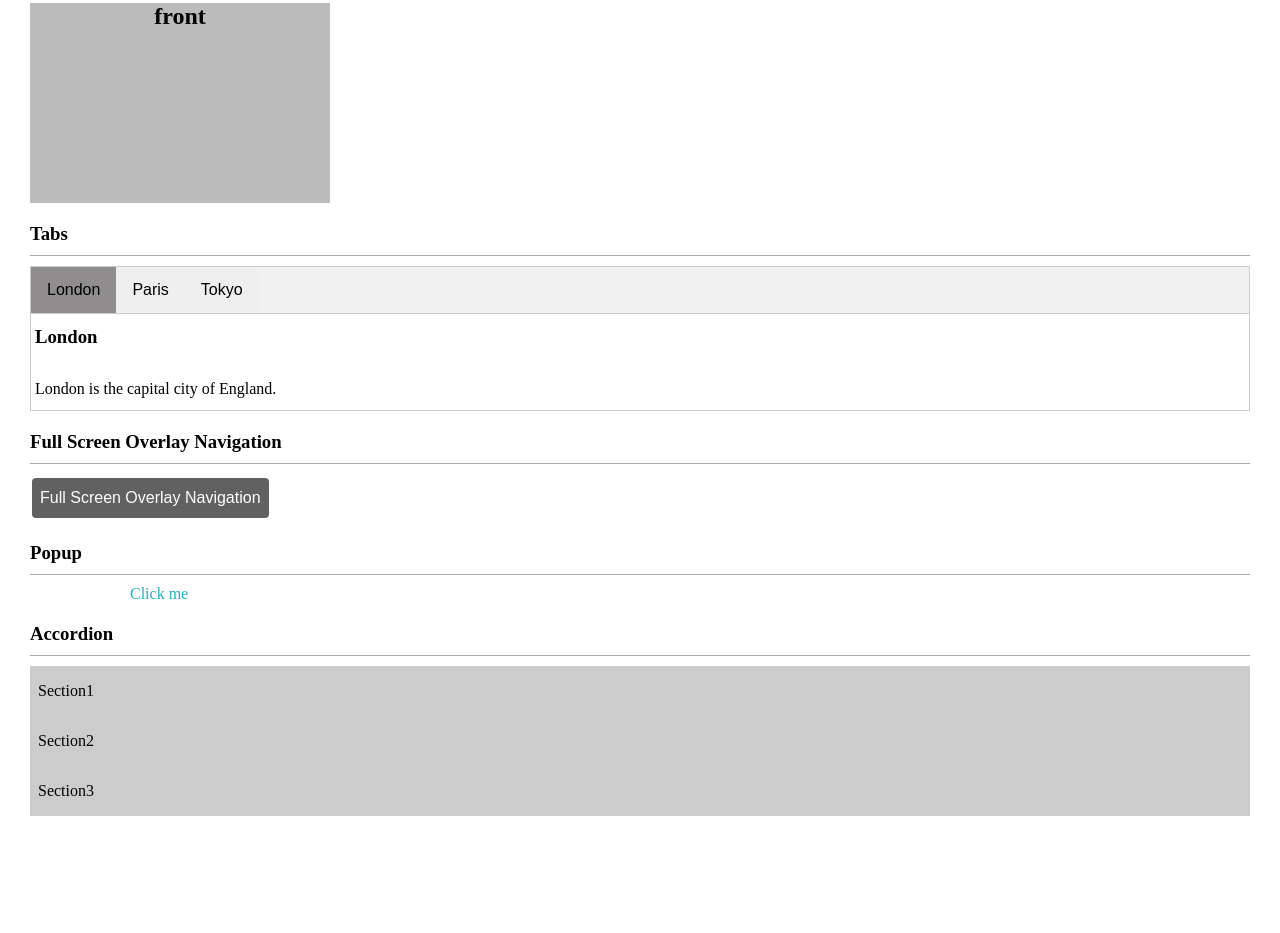
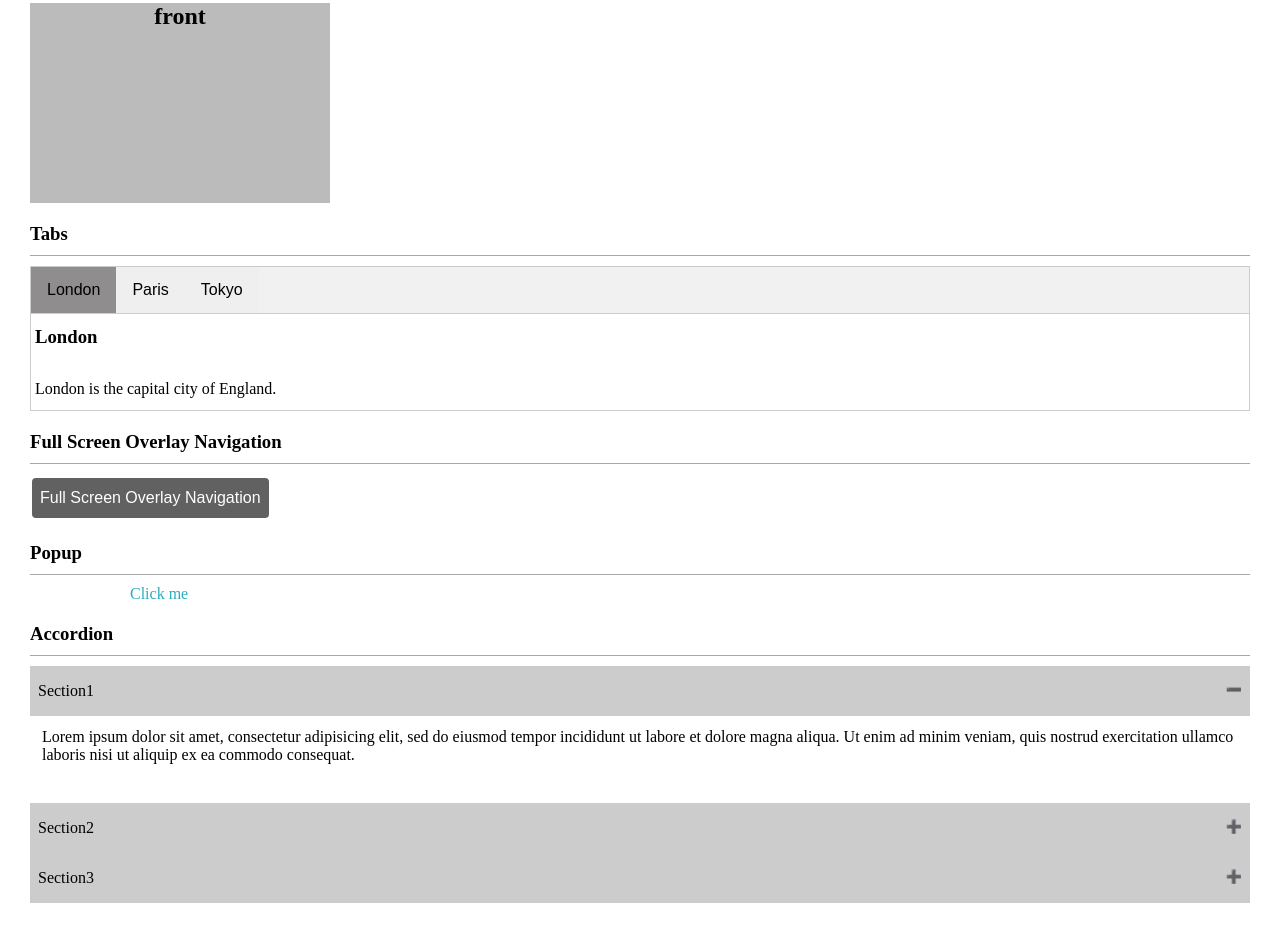
Before and after one commit to 1446450047/JS-Component, a website built with Vite: page index.html in a window 1280 px wide. Shown: the part 1498-2431 px from the top of the page. Before the commit the page ends 2344 px from the top, so only its background shows below. Built offline with nearby package versions, Linux system fonts and the light colour scheme.

Commit message:
添加accordion 的符号

```diff
--- a/accordion/accordion.js
+++ b/accordion/accordion.js
@@ -4,6 +4,7 @@ console.log(panels[0].scrollHeight);
 console.log(panels[0].style.height);
 for(let i = 0; i < accordions.length; i++){
     accordions[i].addEventListener("click",function (){
+        accordions[i].classList.toggle("active")
         panels[i].style.height = panels[i].style.height === "" ?  panels[i].scrollHeight  + "px" : ""
         panels[i].classList.toggle("active")
     })
--- a/accordion/accordion.scss
+++ b/accordion/accordion.scss
@@ -3,6 +3,18 @@
     background: #CCCCCC;
     padding: 16px 8px;
     cursor: pointer;
+    &:after{
+      content: "\02795";
+      font-size: 13px;
+      color: #777;
+      float: right;
+      margin-left: 5px;
+      font-weight: lighter;
+    }
+    &.active:after {
+        content: "\2796";
+      }
+
   }
   >.panel{
     transition: all 0.5s;
--- a/index.html
+++ b/index.html
@@ -156,8 +156,8 @@
 
     <h3 class="title">Accordion</h3>
     <div class="accordion-wrapper">
-        <div class="accordion">Section1</div>
-        <div class="panel">
+        <div class="accordion active">Section1</div>
+        <div class="panel active" style="height: 63px">
             <p>Lorem ipsum dolor sit amet, consectetur adipisicing elit, sed do eiusmod tempor incididunt ut labore et dolore magna aliqua. Ut enim ad minim veniam, quis nostrud exercitation ullamco laboris nisi ut aliquip ex ea commodo consequat.</p>
         </div>
         <div class="accordion">Section2</div>
```
